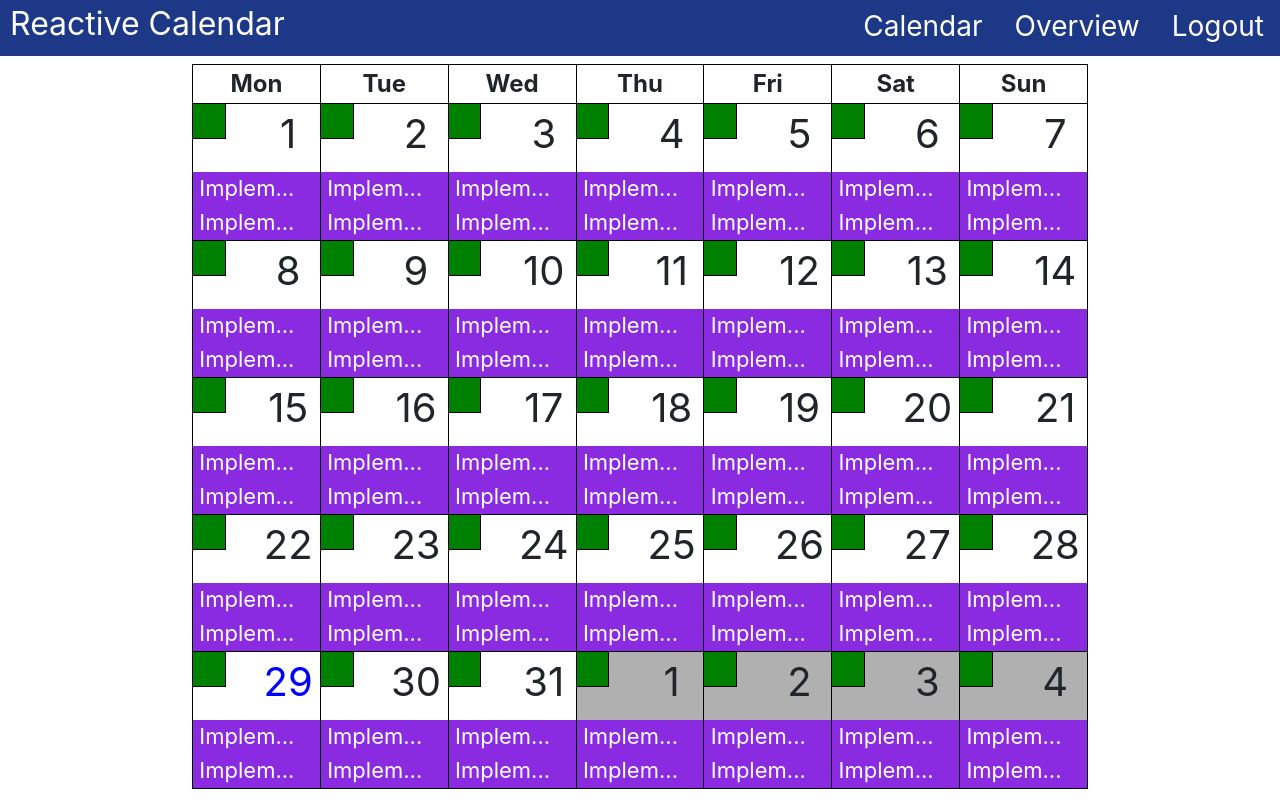
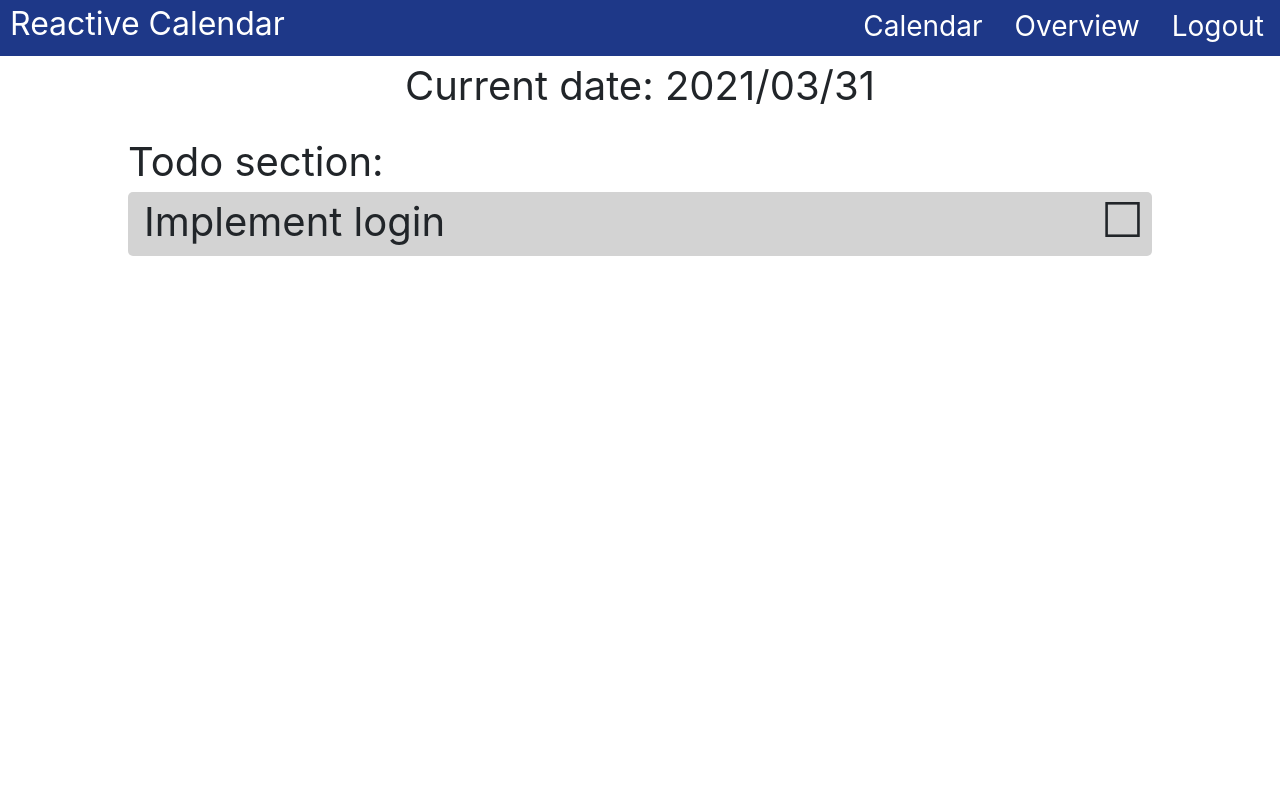
Before and after one commit to idrizovdjem/reactive-calendar, a React (Create React App) app in the folder reactive-calendar/: page / in a window 1280 px wide. Built offline with nearby package versions, Linux system fonts and the light colour scheme.

Commit message:
Add Todo page and structure

```diff
--- a/reactive-calendar/src/App.js
+++ b/reactive-calendar/src/App.js
@@ -4,11 +4,12 @@ import Navigation from './components/Navigation/Navigation';
 import Login from './components/Login/Login';
 import Register from './components/Register/Register';
 import Calendar from './components/Calendar/Calendar';
+import Todo from './components/Todo/Todo';
 
 class App extends Component {
   state = {
     isUserAuthenticated: true,
-    currentPage: 'Calendar'
+    currentPage: 'Todo'
   };
 
   changePage = (page) => {
@@ -23,6 +24,8 @@ class App extends Component {
       renderElement = <Register />
     } else if(this.state.currentPage === 'Calendar') {
       renderElement = <Calendar />
+    } else if(this.state.currentPage === 'Todo') {
+      renderElement = <Todo />
     }
 
     return (
--- a/reactive-calendar/src/components/Calendar/Calendar.module.css
+++ b/reactive-calendar/src/components/Calendar/Calendar.module.css
@@ -2,6 +2,7 @@
     width: 70vw;
     margin: 1vh auto;
     height: 90vh;
+    user-select: none;
 }
 
 thead tr {
--- a/reactive-calendar/src/components/Calendar/CalendarRow/CalendarBox/CalendarBox.module.css
+++ b/reactive-calendar/src/components/Calendar/CalendarRow/CalendarBox/CalendarBox.module.css
@@ -50,4 +50,8 @@
     .Number {
         font-size: 4vh;
     }
+
+    .Active {
+        font-size: 4vh;
+    }
 }
--- /dev/null
+++ b/reactive-calendar/src/components/Todo/Todo.js
@@ -0,0 +1,38 @@
+import React, { Component } from 'react';
+import classes from './Todo.module.css';
+
+class Todo extends Component {
+
+    changeCheckbox = (event) => {
+        const notChecked = '☐';
+        const checked = '☑';
+
+        if (event.target.textContent === notChecked) {
+            event.target.textContent = checked;
+        } else {
+            event.target.textContent = notChecked;
+        }
+    }
+
+    // TODO: add todo label
+
+    render() {
+        return (
+            <div className={classes.TodoContainer}>
+                <span className={classes.CurrentDate}>Current date: 2021/03/31</span>
+
+                <div className={classes.TodoSection}>
+                    <span className={classes.TodoSectionText}>Todo section:</span>
+
+                    <div className={classes.Todo}>
+                        <p className={classes.TodoText}>Implement login</p>
+
+                        <div onClick={this.changeCheckbox} className={classes.CheckBox}>☐</div>
+                    </div>
+                </div>
+            </div>
+        );
+    }
+}
+
+export default Todo;
--- /dev/null
+++ b/reactive-calendar/src/components/Todo/Todo.module.css
@@ -0,0 +1,50 @@
+.TodoContainer {
+    width: 80%;
+    margin: auto;
+    height: 93vh;
+    text-align: center;
+}
+
+.CurrentDate {
+    font-size: 5vh;
+    margin: 0;
+}
+
+.TodoSection {
+    width: 100%;
+    margin-top: 2vh;
+    text-align: left;
+}
+
+.TodoSectionText {
+    font-size: 5vh;
+}
+
+.Todo {
+    width: 100%;
+    background-color: lightgray;
+    border-radius: 5px;
+    height: 8vh;
+}
+
+.TodoText {
+    width: 70%;
+    font-size: 5vh;
+    margin:0;
+    padding: 0;
+    height: 8vh;
+    padding-left: 2vh;
+    float: left;
+}
+
+.CheckBox {
+    margin: -1vh 1vh;
+    float: right;
+    user-select: none;
+    font-size: 6vh;
+}
+
+.CheckBox:hover {
+    cursor: pointer;
+    color: blue;
+}
```
